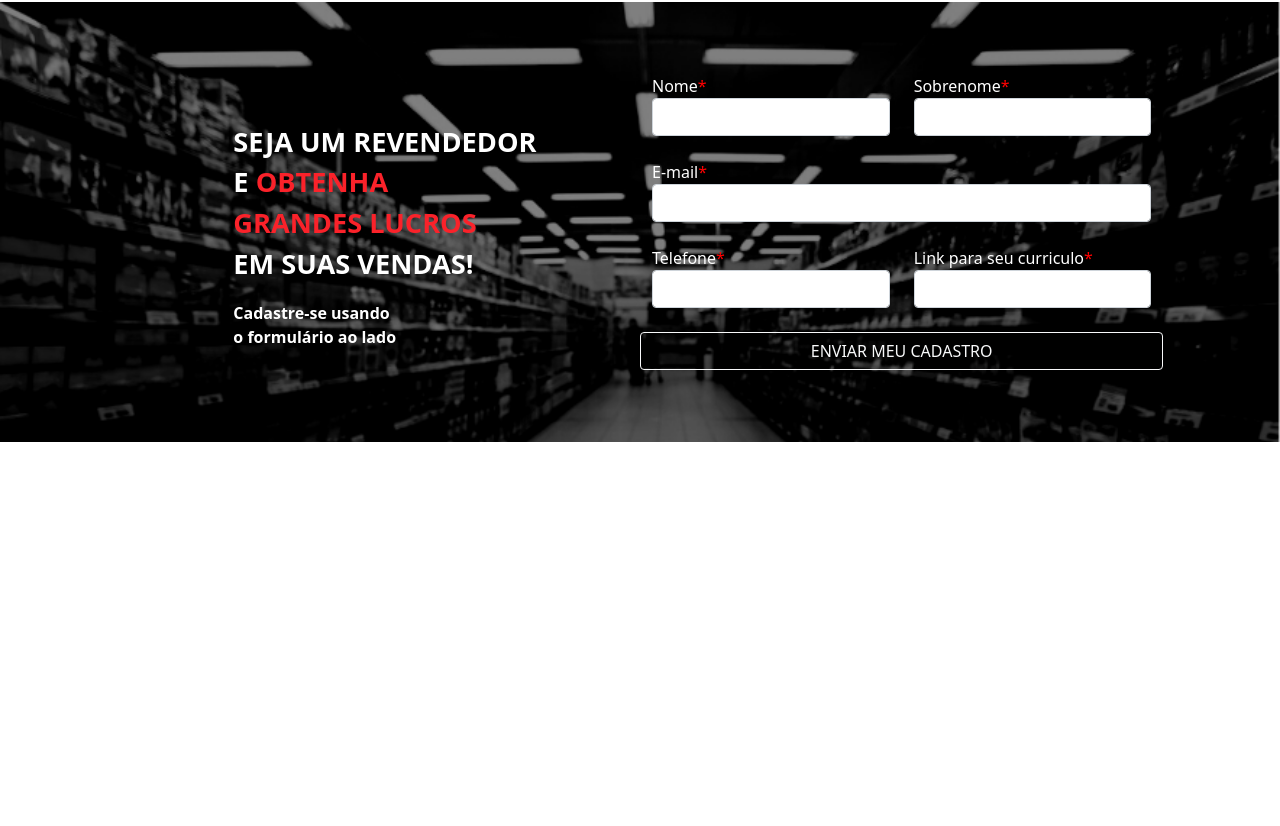
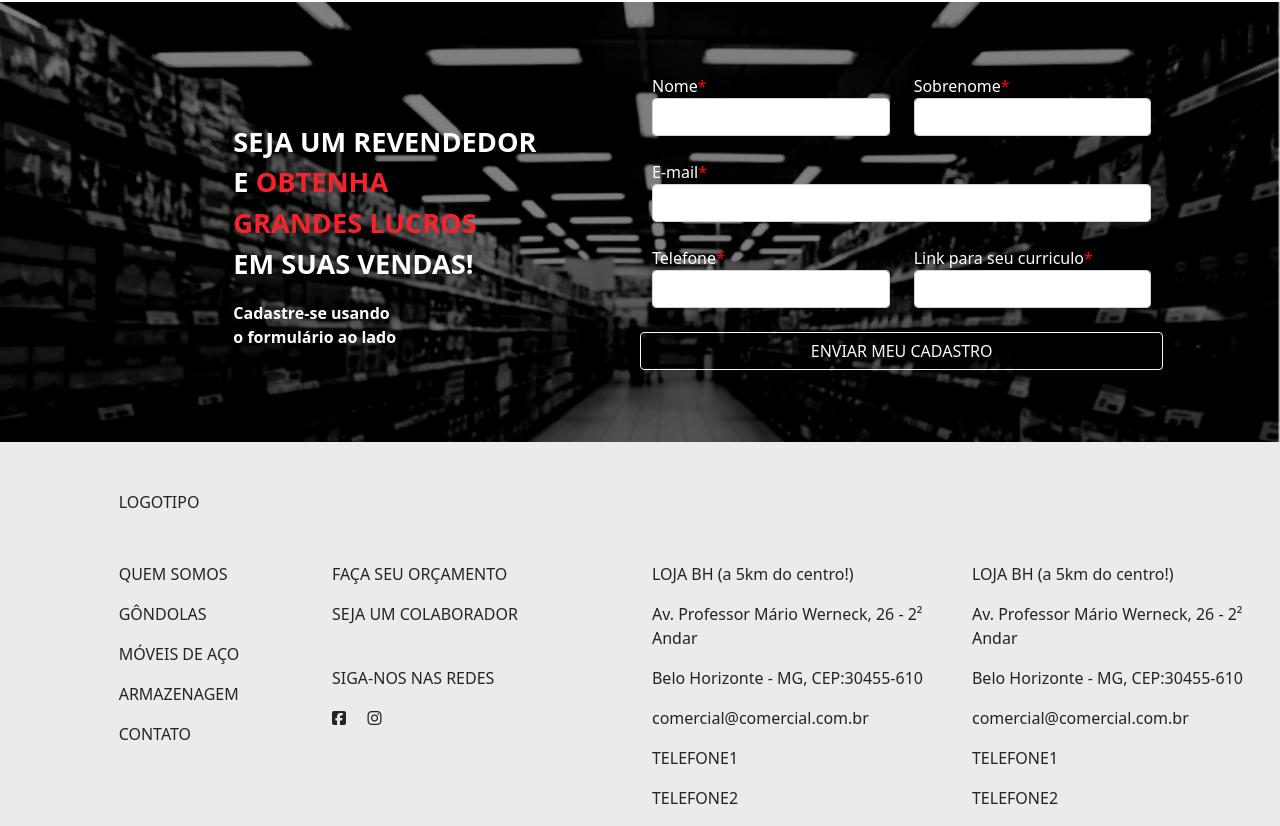
Before and after one commit to rmszbruno/processobertholdo, a plain HTML site: page index.html in a window 1280 px wide. Shown: the part 1786-2612 px from the top of the page. Before the commit the page ends 2228 px from the top, so only its background shows below. Drawn offline with nearby package versions, Linux system fonts and the light colour scheme.

Commit message:
Update index.html
adicionando footer

```diff
--- a/index.html
+++ b/index.html
@@ -290,7 +290,53 @@
           </div>
         </div>
       </div>
-
+      <!-- inicio footer -->
+      <div class="container-fluid">
+        <br><br>
+        <div class="row">
+          <div class="col-1"></div>
+          <div class="col-1">LOGOTIPO</div>
+        </div>
+        <br><br>
+        <div class="row">
+          <div class="col-1"></div>
+          <div class="col-2">
+            <p>QUEM SOMOS</p>
+            <p>GÔNDOLAS</p>
+            <p>MÓVEIS DE AÇO</p>
+            <p>ARMAZENAGEM</p>
+            <p>CONTATO</p>
+          </div>
+          <div class="col-2">
+            <p>FAÇA SEU ORÇAMENTO</p>
+            <p>SEJA UM COLABORADOR</p>
+            <br>
+            <p>SIGA-NOS NAS REDES</p>
+            <div class="row">
+              <div class="col-2"><i class="fa-brands fa-facebook-square"></i></div>
+              <div class="col-2"><i class="fa-brands fa-instagram"></i></div>
+            </div>
+          </div>
+          <div class="col-1"></div>
+          <div class="col-3">
+            <p>LOJA BH (a 5km do centro!)</p>
+            <p>Av. Professor Mário Werneck, 26 - 2² Andar</p>
+            <p>Belo Horizonte - MG, CEP:30455-610</p>
+            <p>comercial@comercial.com.br</p>
+            <p>TELEFONE1</p>
+            <p>TELEFONE2</p>
+          </div>
+          <div class="col-3">
+            <p>LOJA BH (a 5km do centro!)</p>
+            <p>Av. Professor Mário Werneck, 26 - 2² Andar</p>
+            <p>Belo Horizonte - MG, CEP:30455-610</p>
+            <p>comercial@comercial.com.br</p>
+            <p>TELEFONE1</p>
+            <p>TELEFONE2</p>
+          </div>
+        </div>
+      </div>
+      <!-- fim footer -->
     <!-- Option 1: Bootstrap Bundle with Popper -->
     <script src="https://cdn.jsdelivr.net/npm/bootstrap@5.0.2/dist/js/bootstrap.bundle.min.js" integrity="sha384-MrcW6ZMFYlzcLA8Nl+NtUVF0sA7MsXsP1UyJoMp4YLEuNSfAP+JcXn/tWtIaxVXM" crossorigin="anonymous"></script>
     <!-- jquery -->
```
